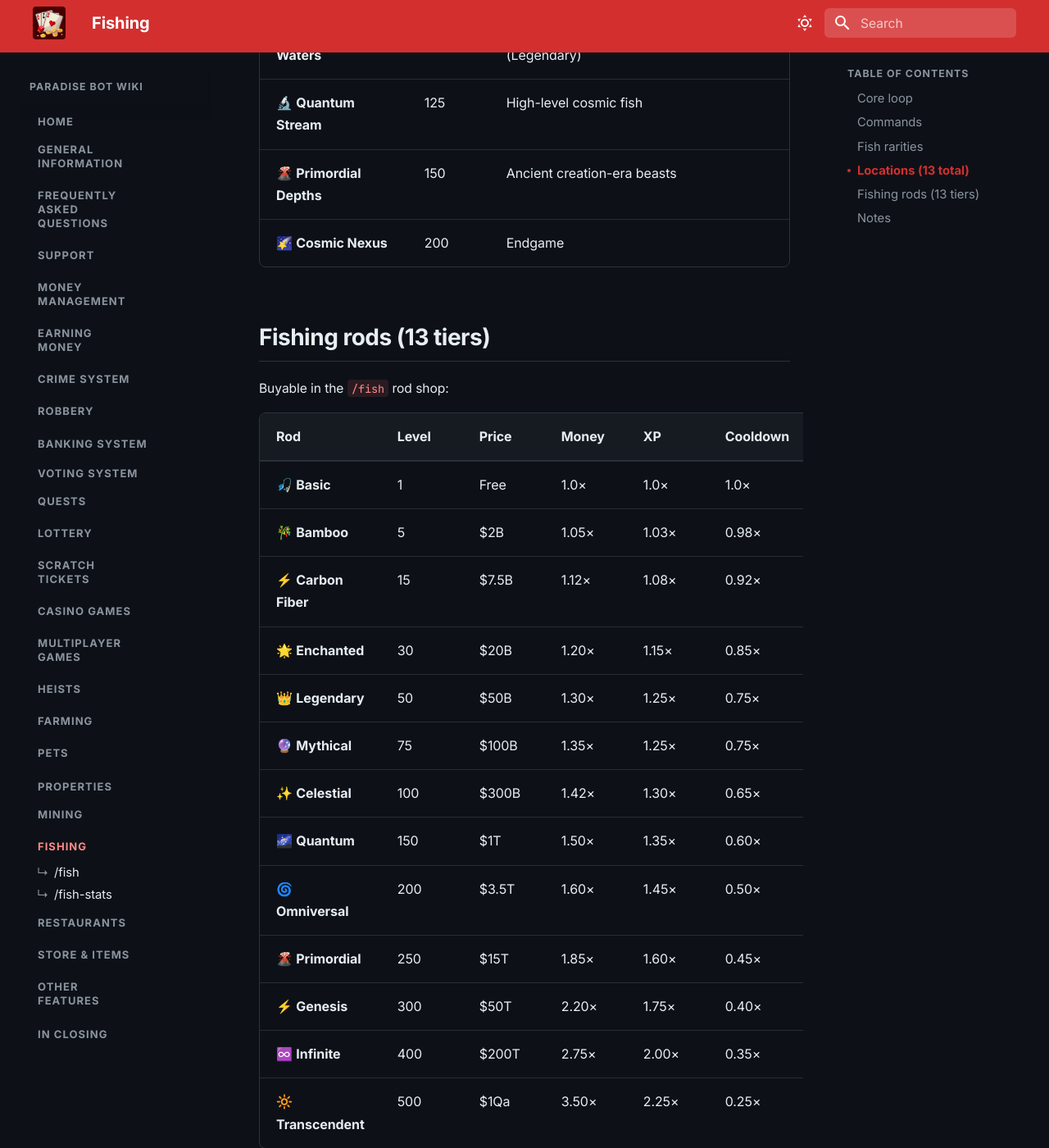
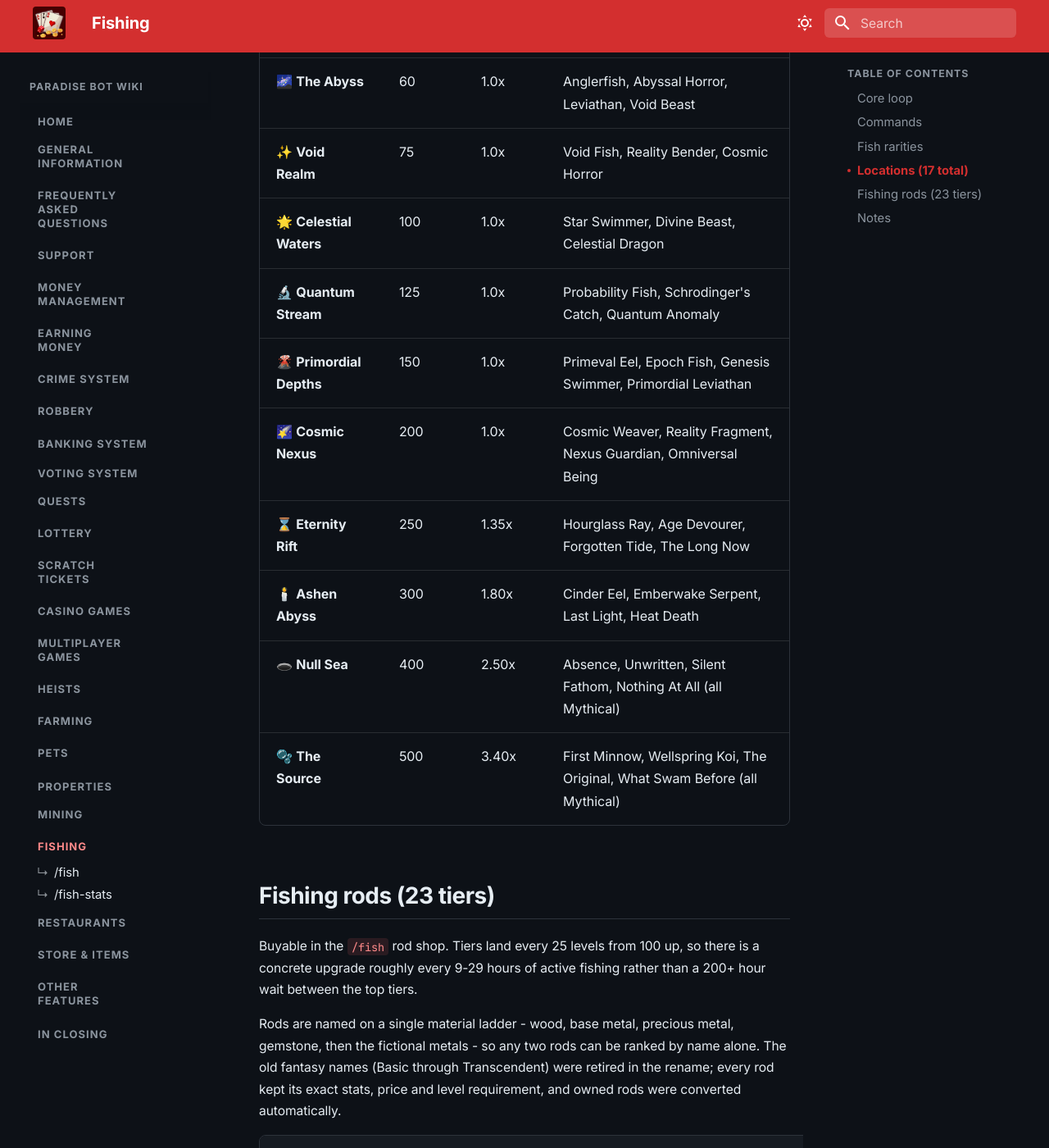
Before and after one commit to Daniel-191/casino-bot-wiki, an MkDocs documentation site: the page built from docs/features/fishing/index.md, in a window 1280 px wide and 1400 px high, scrolled down 2452 px. Shown: the whole window at 82% size. Built offline with MkDocs 1.6.1 and Material for MkDocs 9.7.7, drawn with Linux system fonts in a browser that asks for light colours; some of the changed text lies outside the part shown.

Commit message:
New rods,locations + Rods changed names

```diff
--- a/docs/features/fishing/index.md
+++ b/docs/features/fishing/index.md
@@ -1,6 +1,6 @@
 # Fishing
 
-Cast a line at one of 13 locations, catch fish ranging from Common to Mythical, and level up your rod for bigger payouts. Fishing is the **passive grind** counterpart to mining and pets - same earning potential, different gameplay rhythm.
+Cast a line at one of 17 locations, catch fish ranging from Common to Mythical, and level up your rod for bigger payouts. Fishing is the **active grind** counterpart to mining and pets - the highest earnings per hour played in the bot, in exchange for being entirely hands-on.
 
 ## Core loop
 
@@ -34,49 +34,73 @@ Catch rate is rolled per cast:
 
 Rod **rare-fish bonus** multiplies legendary/mythical chances.
 
-## Locations (13 total)
+## Locations (17 total)
 
-| Location | Level | Description |
-|---|---|---|
-| 🌿 **Beginner's Pond** | 1 | Tiny Fish, Bass, Catfish, Golden Carp |
-| 💧 **Mountain Creek** | 5 | Brook Trout, Rainbow Fish, Crystal Fish |
-| 🌊 **Rushing River** | 10 | Salmon, Sturgeon, River Dragon |
-| 🏖️ **Mystic Lake** | 15 | Lake Bass, Giant Carp, Lake Monster, Ancient Fish |
-| 🥬 **Murky Swamp** | 25 | Mudfish, Swamp Eel, Bog Beast, Swamp Spirit |
-| 🌊 **Deep Ocean** | 35 | Tuna, Swordfish, Great White, Giant Squid |
-| 🐠 **Coral Reef** | 45 | Tropical Fish, Reef Guardian, Ancient Turtle, Coral Spirit |
-| 🌌 **The Abyss** | 60 | Anglerfish, Abyssal Horror, Leviathan, Void Beast |
-| ✨ **Void Realm** | 75 | Void Fish, Reality Bender, Cosmic Horror |
-| 🌟 **Celestial Waters** | 100 | Star Swimmer (Epic), Reality Bender (Legendary) |
-| 🔬 **Quantum Stream** | 125 | High-level cosmic fish |
-| 🌋 **Primordial Depths** | 150 | Ancient creation-era beasts |
-| 🌠 **Cosmic Nexus** | 200 | Endgame |
+Zones from **Eternity Rift** onward carry an **XP multiplier** on top of the
+standard per-zone bonus. Per-catch XP is capped by the rarity table, so without
+it XP income would flatline past level 200 while the XP needed per level kept
+climbing.
 
-## Fishing rods (13 tiers)
+| Location | Level | XP mult | Description |
+|---|---|---|---|
+| 🌿 **Beginner's Pond** | 1 | 1.0x | Tiny Fish, Bass, Catfish, Golden Carp |
+| 💧 **Mountain Creek** | 5 | 1.0x | Brook Trout, Rainbow Fish, Crystal Fish |
+| 🌊 **Rushing River** | 10 | 1.0x | Salmon, Sturgeon, River Dragon |
+| 🏖️ **Mystic Lake** | 15 | 1.0x | Lake Bass, Giant Carp, Lake Monster, Ancient Fish |
+| 🥬 **Murky Swamp** | 25 | 1.0x | Mudfish, Swamp Eel, Bog Beast, Swamp Spirit |
+| 🌊 **Deep Ocean** | 35 | 1.0x | Tuna, Swordfish, Great White, Giant Squid |
+| 🐠 **Coral Reef** | 45 | 1.0x | Tropical Fish, Reef Guardian, Ancient Turtle, Coral Spirit |
+| 🌌 **The Abyss** | 60 | 1.0x | Anglerfish, Abyssal Horror, Leviathan, Void Beast |
+| ✨ **Void Realm** | 75 | 1.0x | Void Fish, Reality Bender, Cosmic Horror |
+| 🌟 **Celestial Waters** | 100 | 1.0x | Star Swimmer, Divine Beast, Celestial Dragon |
+| 🔬 **Quantum Stream** | 125 | 1.0x | Probability Fish, Schrodinger's Catch, Quantum Anomaly |
+| 🌋 **Primordial Depths** | 150 | 1.0x | Primeval Eel, Epoch Fish, Genesis Swimmer, Primordial Leviathan |
+| 🌠 **Cosmic Nexus** | 200 | 1.0x | Cosmic Weaver, Reality Fragment, Nexus Guardian, Omniversal Being |
+| ⌛ **Eternity Rift** | 250 | 1.35x | Hourglass Ray, Age Devourer, Forgotten Tide, The Long Now |
+| 🕯️ **Ashen Abyss** | 300 | 1.80x | Cinder Eel, Emberwake Serpent, Last Light, Heat Death |
+| 🕳️ **Null Sea** | 400 | 2.50x | Absence, Unwritten, Silent Fathom, Nothing At All (all Mythical) |
+| 🫧 **The Source** | 500 | 3.40x | First Minnow, Wellspring Koi, The Original, What Swam Before (all Mythical) |
 
-Buyable in the `/fish` rod shop:
+## Fishing rods (23 tiers)
+
+Buyable in the `/fish` rod shop. Tiers land every 25 levels from 100 up, so there is a concrete upgrade roughly every 9-29 hours of active fishing rather than a 200+ hour wait between the top tiers.
+
+Rods are named on a single material ladder - wood, base metal, precious metal, gemstone, then the fictional metals - so any two rods can be ranked by name alone. The old fantasy names (Basic through Transcendent) were retired in the rename; every rod kept its exact stats, price and level requirement, and owned rods were converted automatically.
 
 | Rod | Level | Price | Money | XP | Cooldown | Rare |
 |---|---|---|---|---|---|---|
-| 🎣 **Basic** | 1 | Free | 1.0× | 1.0× | 1.0× | 1.0× |
+| 🪵 **Wooden** | 1 | Free | 1.00× | 1.00× | 1.00× | 1.00× |
 | 🎋 **Bamboo** | 5 | $2B | 1.05× | 1.03× | 0.98× | 1.02× |
-| ⚡ **Carbon Fiber** | 15 | $7.5B | 1.12× | 1.08× | 0.92× | 1.06× |
-| 🌟 **Enchanted** | 30 | $20B | 1.20× | 1.15× | 0.85× | 1.12× |
-| 👑 **Legendary** | 50 | $50B | 1.30× | 1.25× | 0.75× | 1.20× |
-| 🔮 **Mythical** | 75 | $100B | 1.35× | 1.25× | 0.75× | 1.20× |
-| ✨ **Celestial** | 100 | $300B | 1.42× | 1.30× | 0.65× | 1.28× |
-| 🌌 **Quantum** | 150 | $1T | 1.50× | 1.35× | 0.60× | 1.35× |
-| 🌀 **Omniversal** | 200 | $3.5T | 1.60× | 1.45× | 0.50× | 1.50× |
-| 🌋 **Primordial** | 250 | $15T | 1.85× | 1.60× | 0.45× | 1.70× |
-| ⚡ **Genesis** | 300 | $50T | 2.20× | 1.75× | 0.40× | 2.00× |
-| ♾️ **Infinite** | 400 | $200T | 2.75× | 2.00× | 0.35× | 2.50× |
-| 🔆 **Transcendent** | 500 | $1Qa | 3.50× | 2.25× | 0.25× | 3.00× |
+| 🌲 **Pine** | 15 | $7.5B | 1.12× | 1.08× | 0.92× | 1.06× |
+| 🌳 **Oak** | 30 | $20B | 1.20× | 1.15× | 0.85× | 1.12× |
+| 🟠 **Copper** | 50 | $50B | 1.30× | 1.25× | 0.75× | 1.20× |
+| 🥉 **Bronze** | 75 | $100B | 1.35× | 1.25× | 0.75× | 1.20× |
+| ⚙️ **Iron** | 100 | $300B | 1.42× | 1.30× | 0.65× | 1.28× |
+| 🔩 **Steel** | 125 | $600B | 1.46× | 1.32× | 0.63× | 1.31× |
+| 🛡️ **Titanium** | 150 | $1T | 1.50× | 1.35× | 0.60× | 1.35× |
+| 🥈 **Silver** | 175 | $2T | 1.55× | 1.40× | 0.55× | 1.42× |
+| 🥇 **Gold** | 200 | $3.5T | 1.60× | 1.45× | 0.50× | 1.50× |
+| 💠 **Platinum** | 225 | $7T | 1.72× | 1.52× | 0.47× | 1.60× |
+| 🟣 **Amethyst** | 250 | $15T | 1.85× | 1.60× | 0.45× | 1.70× |
+| 🟡 **Topaz** | 275 | $28T | 2.00× | 1.67× | 0.42× | 1.85× |
+| 🟩 **Emerald** | 300 | $50T | 2.20× | 1.75× | 0.40× | 2.00× |
+| 🔷 **Sapphire** | 325 | $80T | 2.32× | 1.81× | 0.39× | 2.11× |
+| 🔴 **Ruby** | 350 | $120T | 2.46× | 1.87× | 0.38× | 2.24× |
+| 💎 **Diamond** | 375 | $165T | 2.60× | 1.93× | 0.36× | 2.37× |
+| ⬛ **Obsidian** | 400 | $200T | 2.75× | 2.00× | 0.35× | 2.50× |
+| 🔹 **Mythril** | 425 | $320T | 2.92× | 2.06× | 0.32× | 2.62× |
+| ⚔️ **Adamant** | 450 | $480T | 3.10× | 2.12× | 0.30× | 2.74× |
+| 🟤 **Orichalcum** | 475 | $700T | 3.29× | 2.18× | 0.27× | 2.87× |
+| ✴️ **Eternium** | 500 | $1Qa | 3.50× | 2.25× | 0.25× | 3.00× |
 
 Rods can be **sold back at 60%** of purchase price.
 
 ## Notes
 
-- **Cooldown:** base 4 seconds (slash command), modified down by rod cooldown reduction.
+- **Cooldown:** base 2.5 seconds between casts, modified down by rod cooldown reduction and patron tier.
 - One equipped rod at a time; switch via the `/fish` rod menu.
 - Fishing events fire occasionally and buff catch rates / payouts.
-- Equal-payout alternative: [Pets](../pets/index.md). Different pacing - fishing is more passive, pets need active care.
+- Equal-payout alternative: [Pets](../pets/index.md). Different pacing - fishing is fully hands-on, pets need periodic care.
+- **Fishing vs farming:** fishing earns vastly more per hour *played*, because every
+  cast is manual. Farming wins on profit per minute of *attention* - you plant and
+  come back much later. They are not meant to be compared on the same axis.
```
Also changed, not shown: docs/features/fishing/fish.md (+12 -1 lines).
